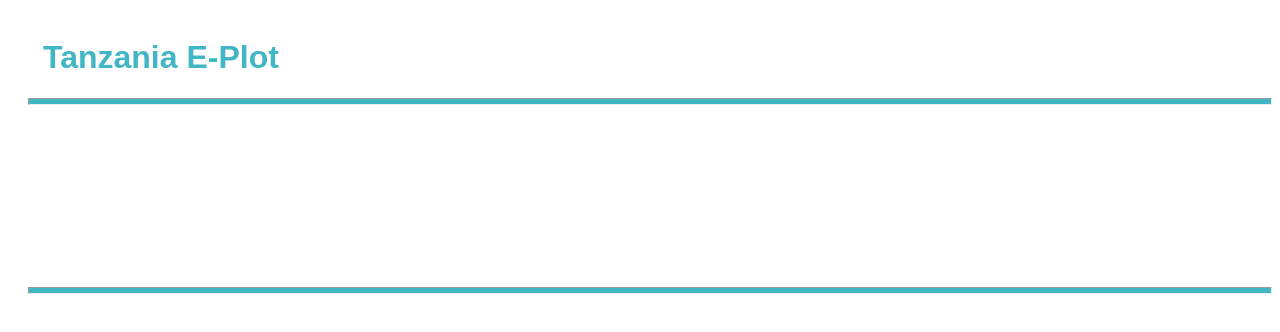
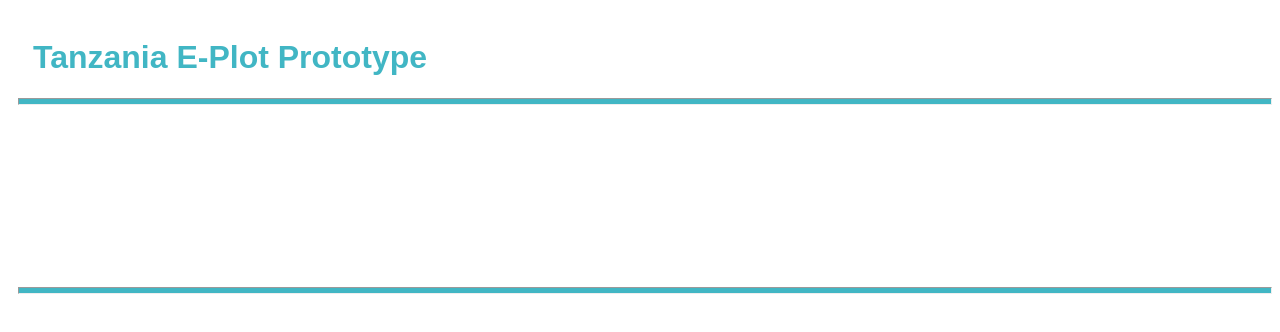
Before and after one commit to auremoser/VitalSigns-eplots, a plain HTML site: page public/index.html in a window 1280 px wide. Drawn offline with Linux system fonts and the light colour scheme; no server answers.

Commit message:
almost 1st commit

```diff
--- a/public/index.html
+++ b/public/index.html
@@ -7,7 +7,7 @@
 <style>
 	html,body {
 		padding-top: 5px;
-		padding-left: 10px;
+		padding-left: 5px;
 	}
 	h1, h2, h3, h4 {
 		font-family: Ariel, sans-serif !important;
@@ -21,9 +21,10 @@
 		height: 5px;
 		margin-bottom: 20px;
 	}
+
 </style>
 <body>
-	<h1>Tanzania E-Plot</h1>
+	<h1>Tanzania E-Plot Prototype</h1>
 	<hr>
 
 	<script src="js/vendor/d3.v3.js"></script>
```
